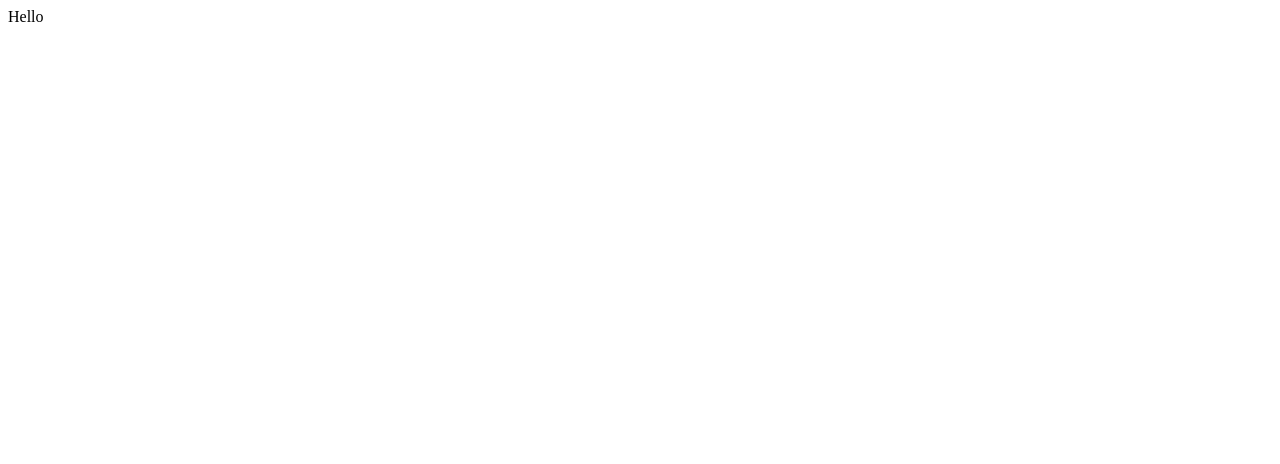
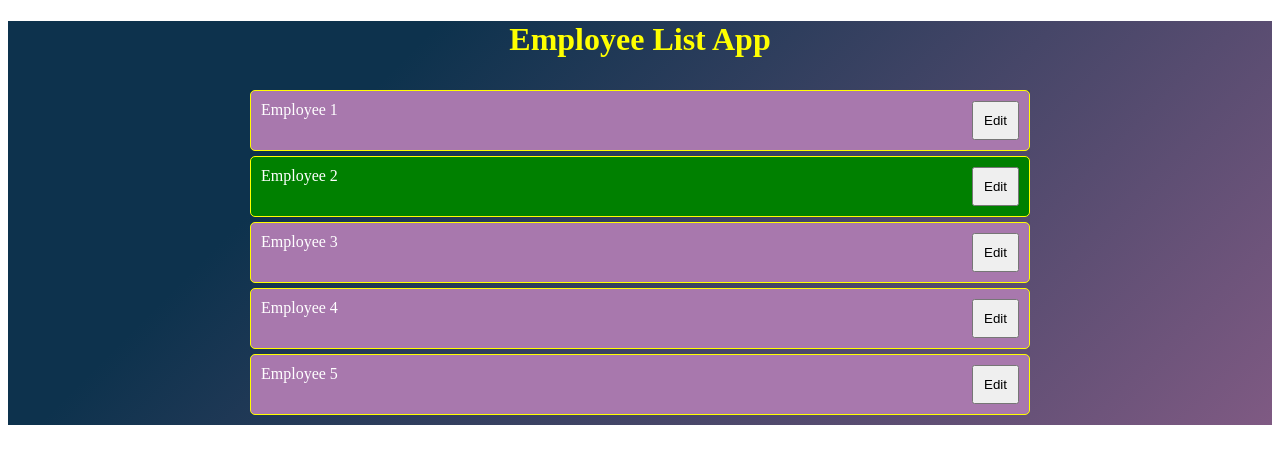
Before and after one commit to sivalay/Employee-list-app, a Vue app: page / in a window 1280 px wide. Shown: the top 464 px of the page. Built offline with nearby package versions, Linux system fonts and the light colour scheme; no server answers.

Commit message:
feat: Created employee-list component

```diff
--- a/package.json
+++ b/package.json
@@ -12,6 +12,7 @@
     "format": "prettier --write src/"
   },
   "dependencies": {
+    "axios": "^1.10.0",
     "vue": "^3.5.13"
   },
   "devDependencies": {
@@ -21,6 +22,7 @@
     "@vue/tsconfig": "^0.7.0",
     "npm-run-all2": "^7.0.2",
     "prettier": "3.5.3",
+    "sass-embedded": "^1.89.2",
     "typescript": "~5.8.0",
     "vite": "^6.2.4",
     "vite-plugin-vue-devtools": "^7.7.2",
--- a/src/App.vue
+++ b/src/App.vue
@@ -1,3 +1,19 @@
 <template>
-  <main>Hello</main>
+  <main>
+    <employee-list />
+  </main>
 </template>
+
+<script setup lang="ts">
+import EmployeeList from './components/EmployeeList.vue'
+</script>
+
+<style scoped>
+main {
+  max-height: 100vh !important;
+  background-color: #7f5a83;
+  background-image: linear-gradient(315deg, #7f5a83 0%, #0d324d 74%);
+  background-repeat: no-repeat;
+  color: #fff;
+}
+</style>
--- /dev/null
+++ b/src/components/EmployeeList.vue
@@ -0,0 +1,93 @@
+<template>
+  <div class="employee-list-wrap">
+    <h1 class="employee-list-wrap__head">Employee List App</h1>
+    <div class="list-wrapper">
+      <ul class="employee-list">
+        <li class="employee-list__employee">
+          <div>Employee 1</div>
+          <a href="#"><button>Edit</button></a>
+        </li>
+        <li class="employee-list__employee employee-list__employee--green-bg">
+          <div>Employee 2</div>
+          <a href="#"><button>Edit</button></a>
+        </li>
+        <li class="employee-list__employee">
+          <div>Employee 3</div>
+          <a href="#"><button>Edit</button></a>
+        </li>
+        <li class="employee-list__employee">
+          <div>Employee 4</div>
+          <a href="#"><button>Edit</button></a>
+        </li>
+        <li class="employee-list__employee">
+          <div>Employee 5</div>
+          <a href="#"><button>Edit</button></a>
+        </li>
+      </ul>
+    </div>
+  </div>
+</template>
+
+<script setup lang="ts">
+// import EmployeeData from '../employee.json'
+import { onMounted, ref } from 'vue'
+import type { Employees } from '@/types'
+import axios from 'axios'
+
+const employeesData = ref<Employees[]>([])
+// console.log(EmployeeData.employees, 'Here it is')
+
+onMounted(async () => {
+  axios.get('/employee.json').then((response) => {
+    console.log(response.headers['content-type']) // should be application/json
+    console.log(response.data)
+  })
+  // try {
+  //   // const response = await fetch('../public/employee.json')
+  //   const response = await axios.get('/employee.json')
+  //   // const data = await response
+  //   console.log(response, 'response')
+  //   employeesData.value = response.data
+  //   console.log(employeesData.value, 'value')
+  // } catch (error) {
+  //   console.log('Error loading in response', error)
+  // }
+})
+</script>
+
+<style lang="scss" scoped>
+.employee-list-wrap {
+  max-width: 800px;
+  margin: 0px auto;
+
+  &__head {
+    text-align: center;
+    color: yellow;
+  }
+
+  .employee-list {
+    display: flex;
+    flex-flow: column;
+    gap: 5px;
+    padding: 10px 10px;
+
+    &__employee {
+      display: flex;
+      justify-content: space-between;
+      list-style-type: none;
+      background-color: #a878ad;
+      border: 1px solid yellow;
+      border-radius: 5px;
+      padding: 10px;
+
+      &--green-bg {
+        background-color: green;
+      }
+
+      button {
+        padding: 10px;
+      }
+    }
+  }
+}
+</style>
--- /dev/null
+++ b/src/public/employee.json
@@ -0,0 +1,34 @@
+{
+  "employees": [
+    {
+      "id": 1,
+      "name": "Brenda",
+      "Address": "123 Main Street, Anytown, USA, 12345",
+      "Designation": "Software Developer"
+    },
+    {
+      "id": 2,
+      "name": "Keeth",
+      "Address": "145 Main Street, Anytown, USA, 12354",
+      "Designation": "Backend Developer"
+    },
+    {
+      "id": 3,
+      "name": "Jay",
+      "Address": "123 Main Street, Anytown, USA, 12345",
+      "Designation": "FrontEnd Developer"
+    },
+    {
+      "id": 4,
+      "name": "Jacob",
+      "Address": "123 Main Street, Anytown, USA, 12345",
+      "Designation": "Game Developer"
+    },
+    {
+      "id": 5,
+      "name": "Niya",
+      "Address": "123 Main Street, Anytown, USA, 12345",
+      "Designation": "Software Developer"
+    }
+  ]
+}
--- /dev/null
+++ b/src/types.ts
@@ -0,0 +1,6 @@
+export interface Employees {
+  id: number
+  name: string
+  address: string
+  designation: string
+}
```
Also changed, not shown: 1 other file (tests, documents, lock files or other folders).
